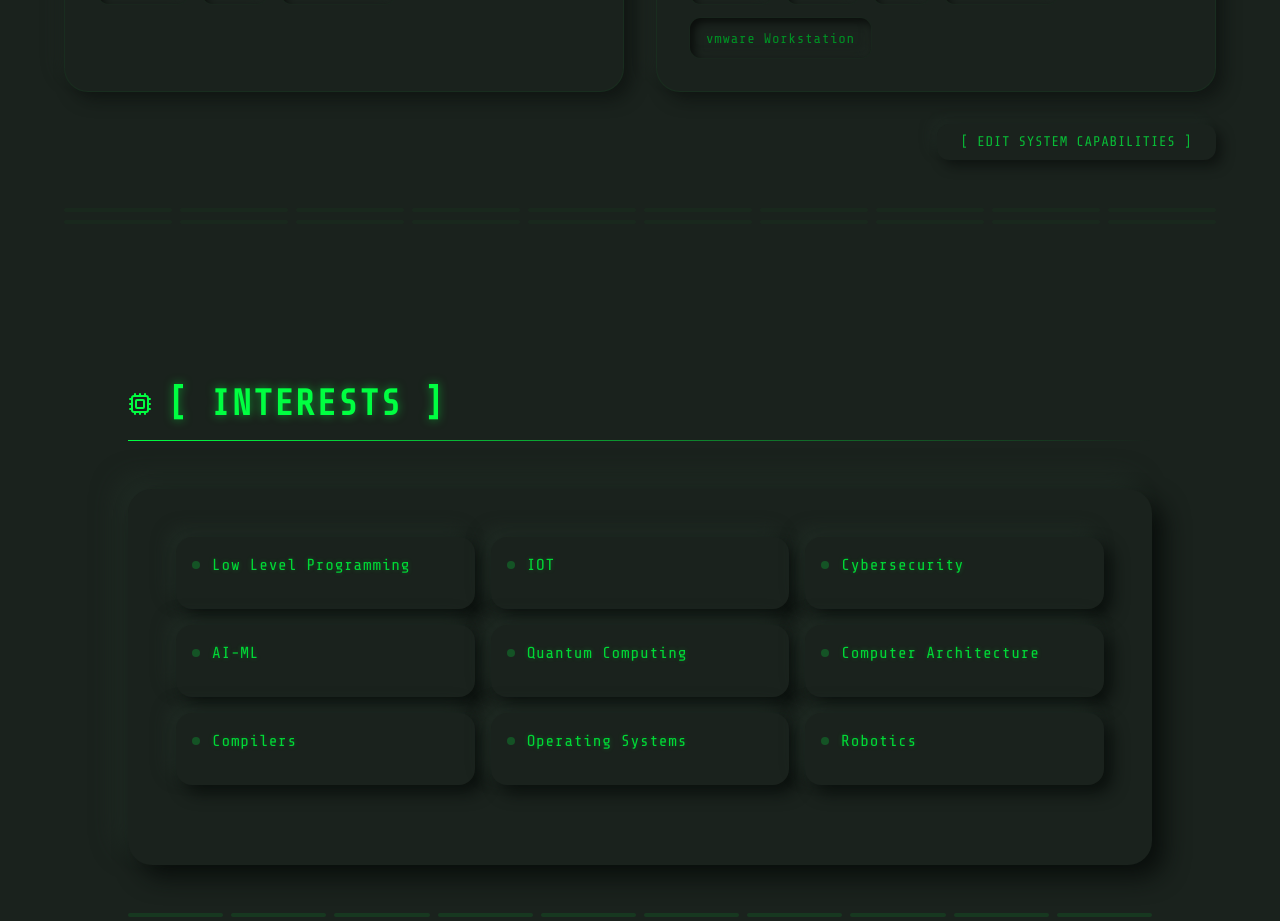
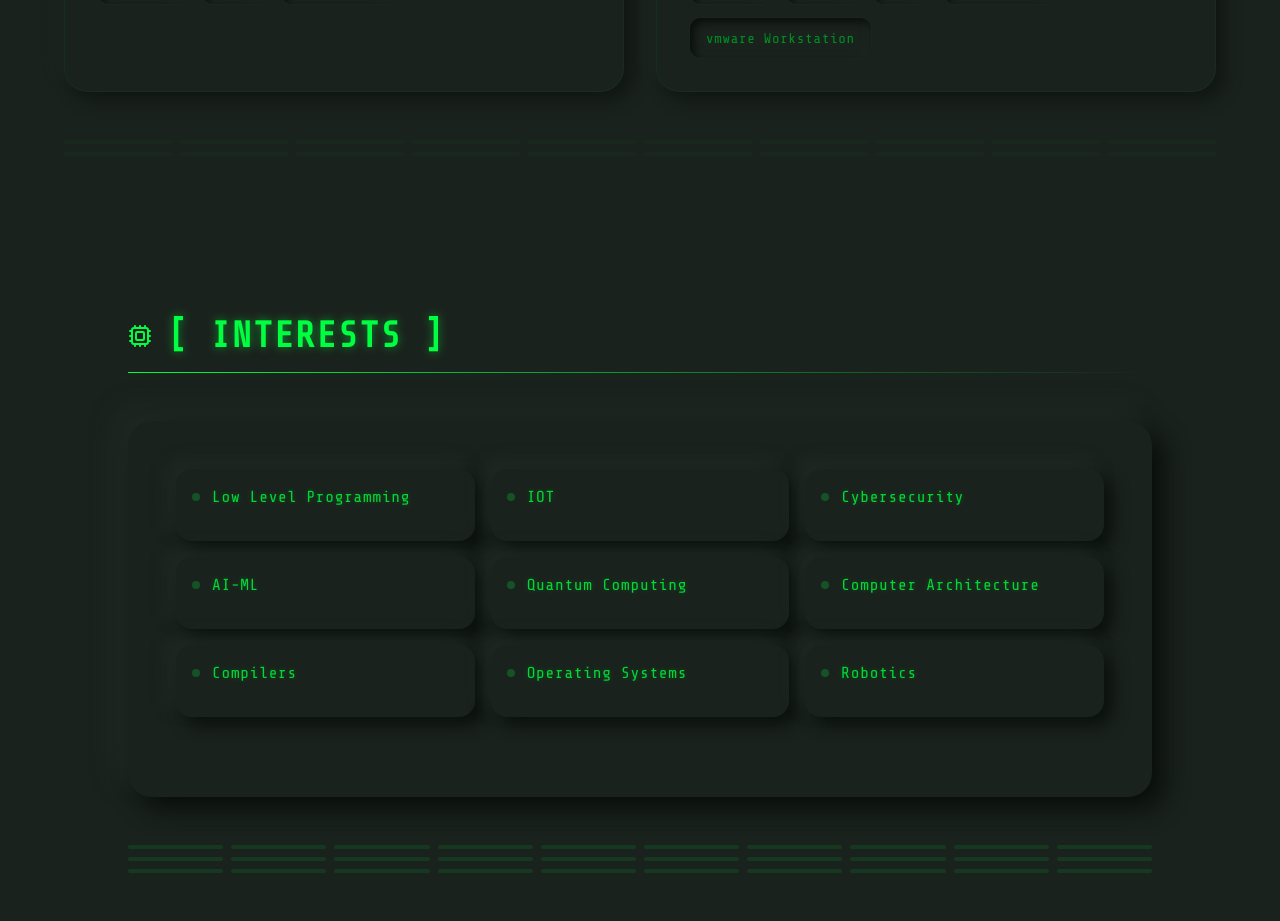
Before and after one commit to psypad/Folio, a React (Vite) app in the folder site/: page / in a window 1280 px wide. Shown: the part 2232-3153 px from the top of the page. Built offline with nearby package versions, Linux system fonts and the light colour scheme.

Commit message:
removed button

```diff
--- a/site/src/Components/portfolio/SkillsSection.jsx
+++ b/site/src/Components/portfolio/SkillsSection.jsx
@@ -127,36 +127,6 @@ export default function SkillsSection({ userData, setUserData }) {
           ))}
         </div>
 
-        {/* Edit Controls */}
-        <div className="mt-8 flex justify-end">
-          {!isEditing ? (
-            <button
-              onClick={() => setIsEditing(true)}
-              className="neumorphic-button px-6 py-2 rounded-xl text-[#00ff41]/70 hover:text-[#00ff41] text-sm tracking-wider"
-            >
-              [ EDIT SYSTEM CAPABILITIES ]
-            </button>
-          ) : (
-            <div className="flex gap-4">
-              <button
-                onClick={handleSave}
-                className="neumorphic-button px-6 py-2 rounded-xl text-[#00ff41] hover:text-[#0f0] text-sm tracking-wider"
-              >
-                [ SAVE CHANGES ]
-              </button>
-              <button
-                onClick={() => {
-                  setEditedSkills({ ...userData.skills });
-                  setIsEditing(false);
-                  setNewSkill("");
-                }}
-                className="neumorphic-button px-6 py-2 rounded-xl text-red-500/70 hover:text-red-500 text-sm tracking-wider"
-              >
-                [ CANCEL ]
-              </button>
-            </div>
-          )}
-        </div>
 
         {/* Decorative Grid Pattern */}
         <div className="mt-12 grid grid-cols-10 gap-2 opacity-30">
```
